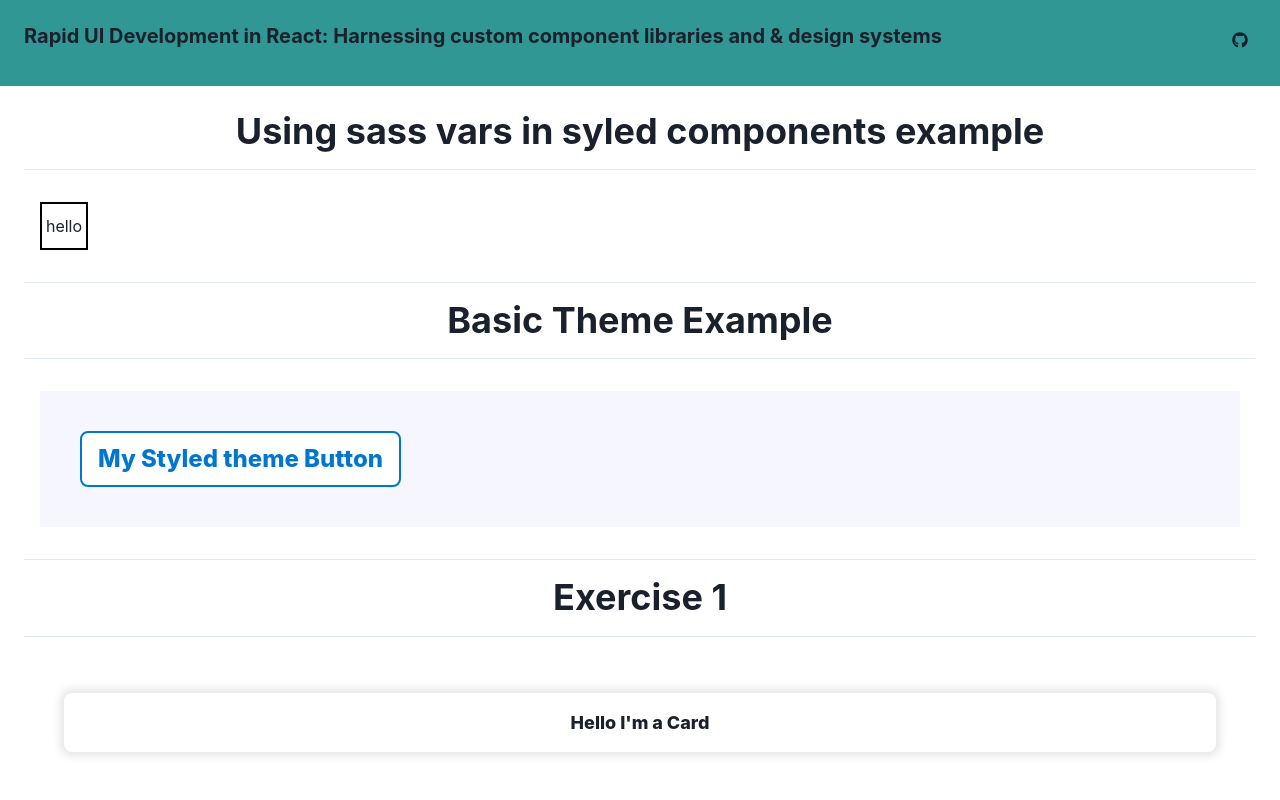
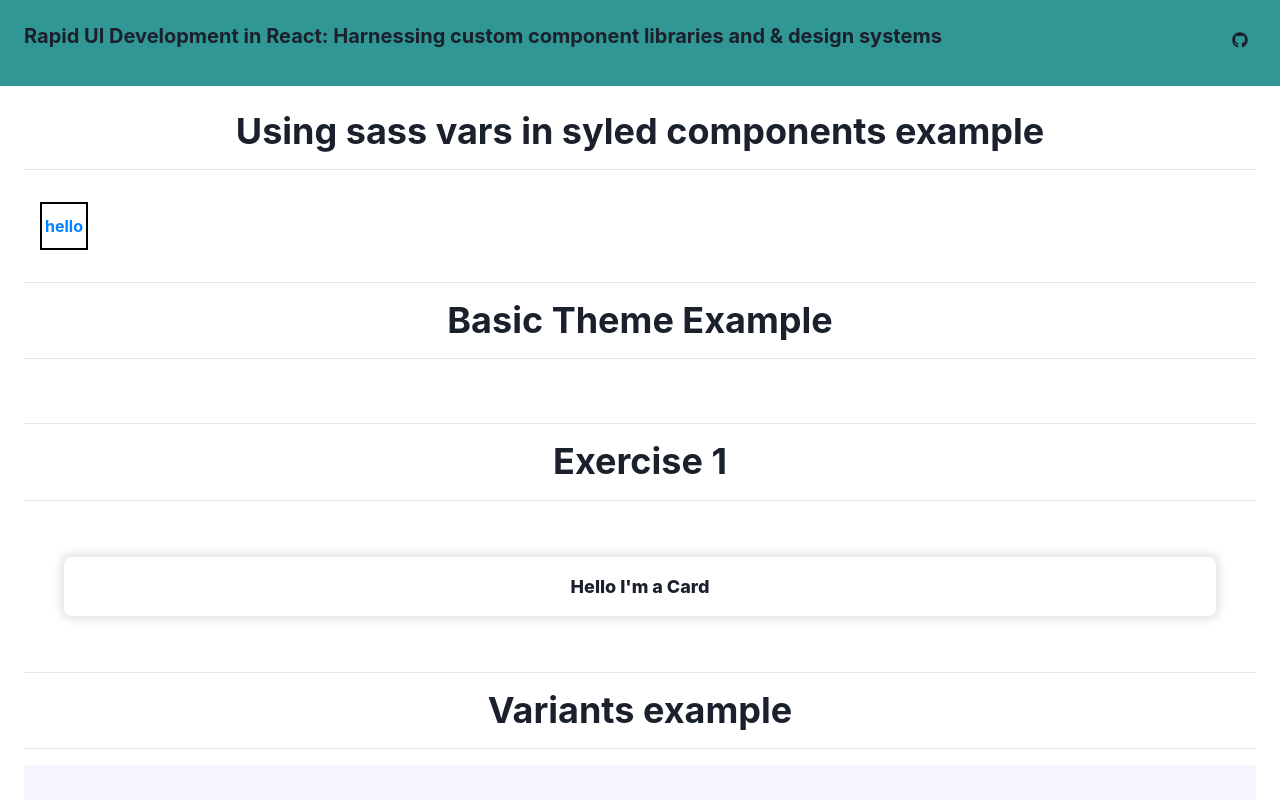
Before and after one commit to ric9176/rapid-ui-dev-workshop, a React (Create React App) app: page / in a window 1280 px wide. Shown: the top 800 px of the page. Built offline with nearby package versions, Linux system fonts and the light colour scheme.

Commit message:
Update themeing excercise

```diff
--- a/src/App.tsx
+++ b/src/App.tsx
@@ -21,9 +21,7 @@ function App() {
           <Container />
         </Box>
         <Heading>Basic Theme Example</Heading>
-        <Box p={4}>
-          <ThemingExample />
-        </Box>
+        <Box p={4}>{/* <ThemingExample /> */}</Box>
         <Heading>Exercise 1</Heading>
         <Box>
           <ThemingExcercise />
--- a/src/StyledComponts/index.tsx
+++ b/src/StyledComponts/index.tsx
@@ -7,6 +7,9 @@ const Container = styled.div.attrs({ className: 'box' })`
   background-color: ${legacyColors.lightBlue};
 `;
 
-const Box = () => <Container>hello</Container>;
+const Box = () => <Container as="button">hello</Container>;
+
+// Note: Using the "as" prop you can switch what is being rendered at runtime, super useful when some components should be links/buttons but all styled the same way
+// https://styled-components.com/docs/api#as-polymorphic-prop
 
 export default Box;
--- a/src/Theming/example/index.tsx
+++ b/src/Theming/example/index.tsx
@@ -3,11 +3,11 @@ import styled, { ThemeProvider } from 'styled-components';
 import theme from './theme';
 
 //Making use of Typescript’s type inference for our theme object 😉
-const defaultTheme = {};
-declare module 'styled-components' {
-  type Theme = typeof theme;
-  export interface DefaultTheme extends Theme {}
-}
+// const defaultTheme = {};
+// declare module 'styled-components' {
+//   type Theme = typeof theme;
+//   export interface DefaultTheme extends Theme {}
+// }
 
 const Button = styled('button')`
   background: white;
--- a/src/Theming/exercise/index.tsx
+++ b/src/Theming/exercise/index.tsx
@@ -1,6 +1,11 @@
 import React from 'react';
-import styled from 'styled-components';
-// import theme from "./theme";
+import styled, { ThemeProvider } from 'styled-components';
+import theme from './theme';
+
+// declare module 'styled-components' {
+//   type Theme = typeof theme;
+//   export interface DefaultTheme extends Theme {}
+// }
 
 /*
   Exercise TODO:
@@ -20,7 +25,7 @@ const Card = styled('div')`
   font-size: 18px;
   font-weight: 800;
   text-align: center;
-  background-color: white;
+  background-color: ${({ theme }) => theme.colors.darkBlue};
 `;
 
 /*
@@ -28,6 +33,7 @@ const Card = styled('div')`
 */
 const Wrapper = styled('div')`
   padding: 40px;
+  background-color: ${({ theme }) => theme.colors.salmon};
 `;
 
 /*
@@ -37,9 +43,15 @@ const Wrapper = styled('div')`
 */
 
 const ThemingExercise = () => (
-  <Wrapper>
-    <Card>Hello I'm a Card</Card>
-  </Wrapper>
+  <ThemeProvider theme={theme}>
+    <Wrapper>
+      <Card>Hello I'm a Card</Card>
+    </Wrapper>
+  </ThemeProvider>
 );
 
 export default ThemingExercise;
+
+// Bonus
+// 1. Import the legacy theme colors into your theme.ts and use them
+// 2. Get TypeScript to infer the types in your theme (you'll have to ignore it compaining complaining about other files)
--- a/src/Theming/exercise/theme.ts
+++ b/src/Theming/exercise/theme.ts
@@ -1,5 +1,13 @@
+import legacyColors from '../../legacy-styles/export/legacyColors.scss';
 const theme = {
+  colors: {
+    blue: '#07c',
+    green: '#3f714c',
+    red: 'red',
+    background: '#f6f6ff',
+    ...legacyColors,
+  },
   // add some `colors` here maybe??
-}
+};
 
 export default theme;
--- a/src/legacy-styles/export/legacyColors.scss
+++ b/src/legacy-styles/export/legacyColors.scss
@@ -11,4 +11,5 @@
   darkGrey: $dark-grey;
   black: $black;
   white: $white;
+  salmon: $salmon;
 }
--- a/src/legacy-styles/variables.scss
+++ b/src/legacy-styles/variables.scss
@@ -6,3 +6,4 @@ $medium-grey: #bdc7d8;
 $dark-grey: #999999;
 $black: #000000;
 $white: #ffffff;
+$salmon: salmon;
--- a/src/types/legacyColors.d.ts
+++ b/src/types/legacyColors.d.ts
@@ -6,6 +6,7 @@ declare module '*legacyColors.scss' {
     grey: string;
     darkGrey: string;
     black: string;
+    salmon: string;
   };
   export default classes;
 }
```
